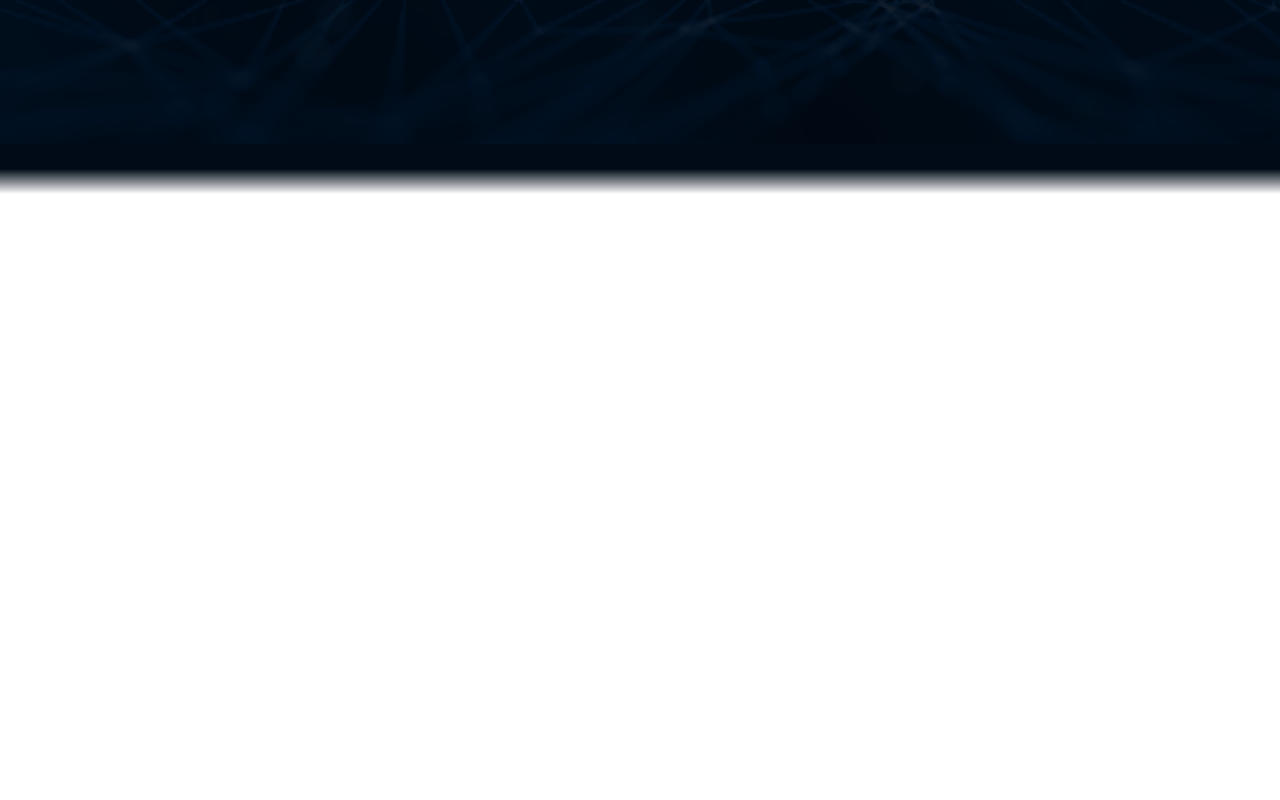
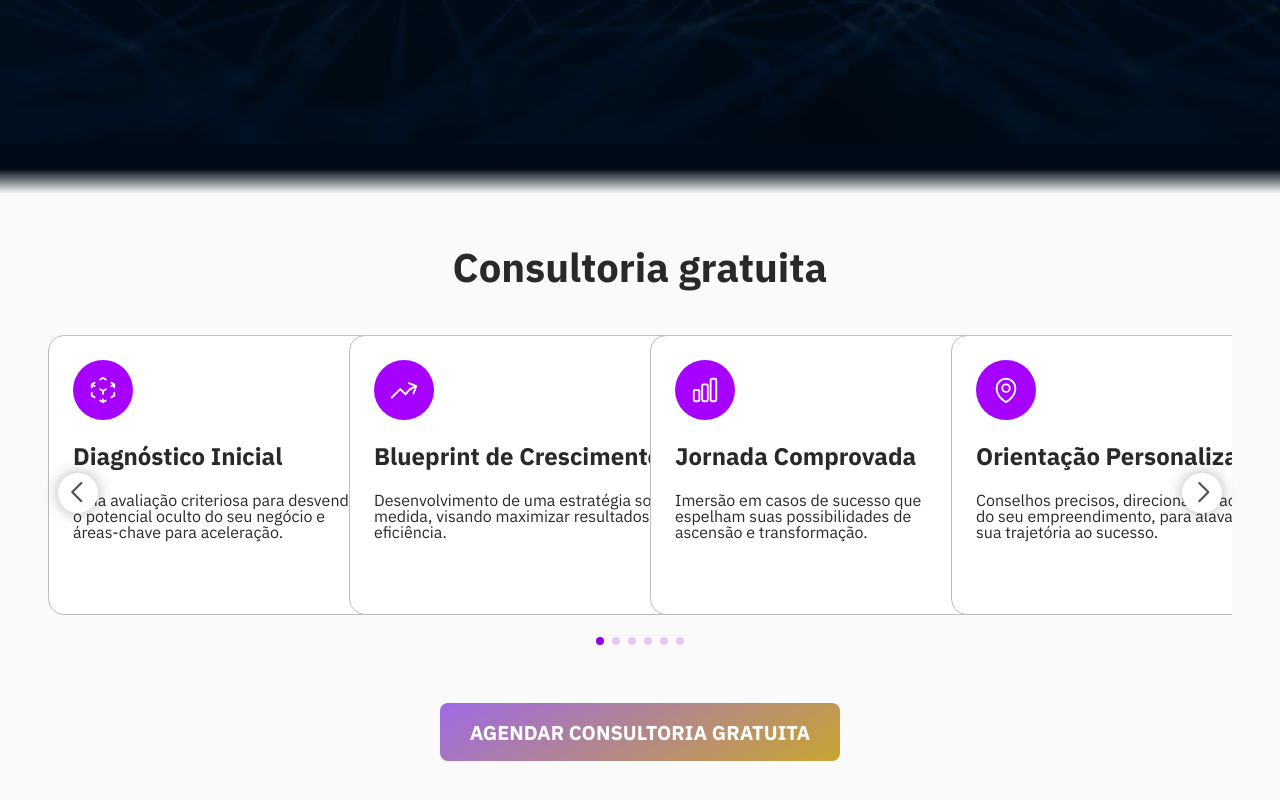
Before and after one commit to ccarlaa/marketing_livre, a React (Create React App) app in the folder marketing-livre/: page / in a window 1280 px wide. Shown: the part 694-1494 px from the top of the page. Before the commit the page ends 888 px from the top, so only its background shows below. Built offline with nearby package versions, Linux system fonts and the light colour scheme.

Commit message:
add second section

```diff
--- a/marketing-livre/package.json
+++ b/marketing-livre/package.json
@@ -3,10 +3,12 @@
   "version": "0.1.0",
   "private": true,
   "dependencies": {
+    "@heroicons/react": "^2.1.1",
     "react": "^18.2.0",
     "react-dom": "^18.2.0",
     "react-scripts": "5.0.1",
     "styled-components": "^6.1.8",
+    "swiper": "^11.0.7",
     "web-vitals": "^2.1.4"
   },
   "scripts": {
@@ -32,9 +34,5 @@
       "last 1 firefox version",
       "last 1 safari version"
     ]
-  },
-  "devDependencies": {
-    "eslint": "^8.57.0",
-    "eslint-plugin-react": "^7.34.1"
   }
 }
--- a/marketing-livre/src/App.js
+++ b/marketing-livre/src/App.js
@@ -1,4 +1,5 @@
 import FirstSection from "./Sections/FirstSection/index.jsx";
+import SecondSection from "./Sections/SecondSection/index.jsx";
 // import Header from "./Sections/Header.jsx";
 import GlobalStyle from "./Style/reset.jsx";
 import React from "react";
@@ -8,6 +9,7 @@ function App() {
 		<>
 			<GlobalStyle />
 			<FirstSection />
+			<SecondSection />
 		</>
 	);
 }
--- a/marketing-livre/src/Components/Button.jsx
+++ b/marketing-livre/src/Components/Button.jsx
@@ -20,7 +20,8 @@ const ButtonComponent = styled.button`
   text-decoration: none;
   border-radius: 8px;
   transition: all 0.2s ease-in-out;
-
+  outline: none;
+  flex-wrap: nowrap;
 
   &:hover {
     transform: scale(1.05);
--- /dev/null
+++ b/marketing-livre/src/Components/Swiper/SwiperCard.jsx
@@ -0,0 +1,61 @@
+import React from "react";
+import styled from "styled-components";
+import colors from "../../Style/colors";
+import { ArchiveBoxIcon } from "@heroicons/react/24/outline";
+import Text from "../Text";
+
+const SwiperCard = ({title, description, icon: Icon}) => {
+  return (
+    <SwiperCardComponent>
+      <div className="hero-icon-circle">
+        <Icon className="hero-icon" />
+      </div>
+      <div className="title">
+        <Text size="sm" type="headline" color={colors.neutral[950]}>
+          {title}
+        </Text>
+      </div>
+      <div className="description">
+        <Text size="sm" type="body" color={colors.neutral[950]}>
+          {description}
+        </Text>
+      </div>
+    </SwiperCardComponent>
+  );
+};
+
+const SwiperCardComponent = styled.div`
+  min-width: 350px;
+  height: 280px;
+  border: 1px solid ${colors.neutral[300]};
+  border-radius: 16px;
+  background-color: white;
+  padding: 24px;
+
+  .hero-icon-circle {
+    width: 60px;
+    height: 60px;
+    display: flex;
+    align-items: center;
+    justify-content: center;
+    border-radius: 100%;
+    background-color: ${colors.primary[400]};
+  }
+
+  .hero-icon {
+    width: 30px;
+    height: 30px;
+    color: white;
+  }
+
+  .title {
+    padding: 24px 0px;
+    text-align: left;
+  }
+
+  .description {
+    text-align: left;
+  }
+`;
+
+export default SwiperCard;
--- /dev/null
+++ b/marketing-livre/src/Components/Swiper/SwiperComponent.jsx
@@ -0,0 +1,110 @@
+import React from "react";
+import styled from "styled-components";
+import { Swiper, SwiperSlide } from "swiper/react";
+import "swiper/swiper-bundle.css";
+import { Navigation, Pagination } from "swiper/modules";
+import SwiperCard from "./SwiperCard";
+import colors from "../../Style/colors";
+
+
+const MySwiper = ({cards}) => {
+
+  return (
+    <SwiperComponent>
+      <Swiper
+  modules={[Pagination, Navigation]}
+  loop={true}
+  spaceBetween={20}
+  slidesPerView={4}
+  pagination={{
+    clickable: true,
+  }}
+  breakpoints={{
+    768: {
+      slidesPerView: 2,
+    },
+    1200: {
+      slidesPerView: 4,
+    },
+  }}
+  navigation={{
+    nextEl: ".swiper-button-next",
+    prevEl: ".swiper-button-prev",
+  }}
+  className="swiper"
+      >
+        {
+          cards.map((card, index) => {
+            return (
+              <SwiperSlide key={index} className="swiper-slide">
+                <SwiperCard title={card.title} description={card.description} icon={card.icon}/>
+              </SwiperSlide>
+            )
+          })
+        }
+      </Swiper>
+
+      <div className="icon-circle swiper-button-prev">
+      </div>
+      <div className="icon-circle swiper-button-next">
+      </div>
+
+    </SwiperComponent>
+  );
+};
+
+const SwiperComponent = styled.div`
+  width: 100%;
+  height: 320px;
+  position: relative;
+
+  .swiper {
+    height: 100%;
+  }
+
+  .swiper-slide {
+    height: 100%;
+  }
+
+  .icon {
+    width: 30px;
+
+  }
+
+  .icon-circle {
+    width: 40px;
+    height: 40px;
+    border-radius: 100%;
+    background-color: white;
+    display: flex;
+    align-items: center;
+    justify-content: center;
+    z-index: 10;
+    cursor: pointer;
+    color: ${colors.neutral[700]};
+    box-shadow: 0px 0px 15px rgba(0, 0, 0, 0.3);
+
+    &:hover {
+      background-color: ${colors.neutral[100]};
+    }
+  }
+
+  .swiper-button-prev:after{
+    font-size: 20px !important;
+    font-weight: 700;
+    padding-right: 3px;
+  }
+
+  .swiper-button-next:after {
+    font-size: 20px !important;
+    font-weight: 700;
+    padding-left: 3px;
+  }
+
+  .swiper-pagination-bullet {
+    background-color: ${colors.primary[500]};
+  }
+
+`;
+
+export default MySwiper;
--- /dev/null
+++ b/marketing-livre/src/Sections/SecondSection/index.jsx
@@ -0,0 +1,78 @@
+import React from "react";
+import styled from "styled-components";
+import Text from "../../Components/Text";
+import colors from "../../Style/colors";
+import MySwiper from "../../Components/Swiper/SwiperComponent";
+import { CubeTransparentIcon, ArrowTrendingUpIcon, ChartBarIcon, MapPinIcon, FireIcon, Square3Stack3DIcon } from "@heroicons/react/24/outline";
+import Button from "../../Components/Button";
+const cards = [
+  {
+    title: "Diagnóstico Inicial",
+    description: "Uma avaliação criteriosa para desvendar o potencial oculto do seu negócio e áreas-chave para aceleração.",
+    icon: CubeTransparentIcon
+  },
+  {
+    title: "Blueprint de Crescimento",
+    description: "Desenvolvimento de uma estratégia sob medida, visando maximizar resultados e eficiência.",
+    icon: ArrowTrendingUpIcon
+  },
+  {
+    title: "Jornada Comprovada",
+    description: "Imersão em casos de sucesso que espelham suas possibilidades de ascensão e transformação.",
+    icon: ChartBarIcon
+  },
+  {
+    title: "Orientação Personalizada",
+    description: "Conselhos precisos, direcionados ao DNA do seu empreendimento, para alavancar sua trajetória ao sucesso.",
+    icon: MapPinIcon
+  },
+  {
+    title: "Metamorfose de sucesso",
+    description: "Uma exploração detalhada dos serviços que podem escalar seu negócio para o próximo nível.",
+    icon: FireIcon
+  },
+  {
+    title: "Resumo e Próximos Passos",
+    description: "Um resumo conclusivo com etapas claras e definidas, orientando você rumo a uma jornada de crescimento e sucesso contínuos.",
+    icon: Square3Stack3DIcon
+  },
+]
+
+const SecondSection = () => {
+    return (
+      <SecondSectionComponent>
+        <Text type="headline" size="lg" color={colors.neutral[950]}>
+          Consultoria gratuita
+        </Text>
+        <div className="swiper-second-section">
+        <MySwiper cards={cards}/>
+        </div>
+        <div className="button-cta">
+          <Button label="agendar consultoria gratuita" />
+        </div>
+      </SecondSectionComponent>
+    );
+};
+
+const SecondSectionComponent = styled.div`
+  text-align: center;
+  display: flex;
+  flex-direction: column;
+  justify-content: center;
+  align-items: center;
+  height: 620px;
+  background-color: ${colors.neutral[50]};
+
+  .swiper-second-section {
+    width: 100%;
+    display: flex;
+    padding: 48px;
+    justify-content: flex-end;
+  }
+
+  .button-cta {
+    width: 400px;
+  }
+`;
+
+export default SecondSection;
```
Also changed, not shown: marketing-livre/.eslintrc.json (deleted), 2 other files (tests, documents, lock files or other folders).
